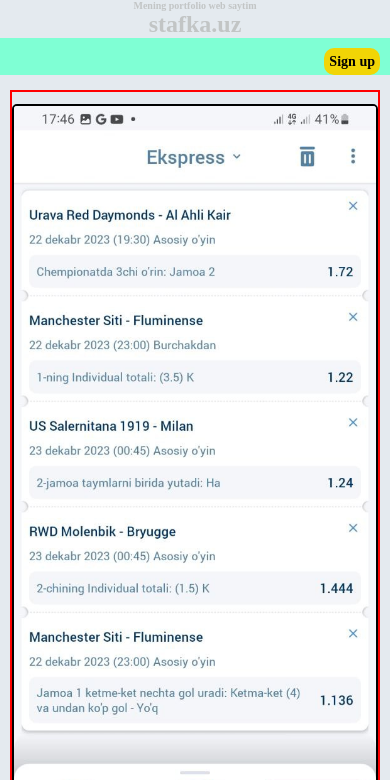
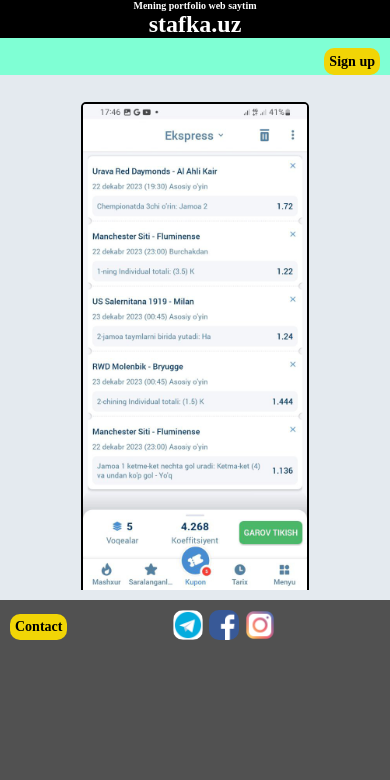
Before and after one commit to Nurilloh1999/itparda, a plain HTML site: page index.html in a window 390 px wide. Shown: the top 780 px of the page. Drawn offline with Linux system fonts and the light colour scheme.

Commit message:
scrolga heit berdim

```diff
--- a/index.css
+++ b/index.css
@@ -176,10 +176,11 @@ body{
 
     .scroll-container{
         width: 100%;
-        border: 2px solid red;
+
         box-shadow: 0px 0px 12px 0px rgb(175,173,86,);
         overflow-y: scroll;
         margin-top: 80px;
+        height:500px ;
 
 
 
@@ -188,7 +189,7 @@ body{
 
     }
 
-    img{
+     .content-container img{
         width:inherit;
         height: inherit;
         border: 2px solid black;
@@ -222,6 +223,8 @@ body{
     }
     .header-container{
         position: fixed;
+        background-color: black;
+        color: white;
     }
 
 
```
